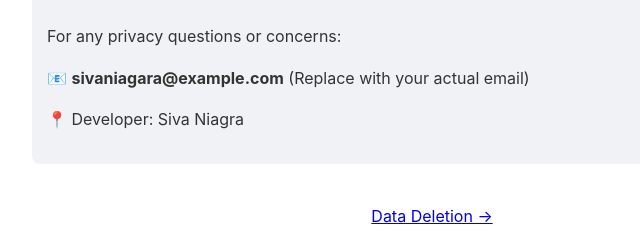
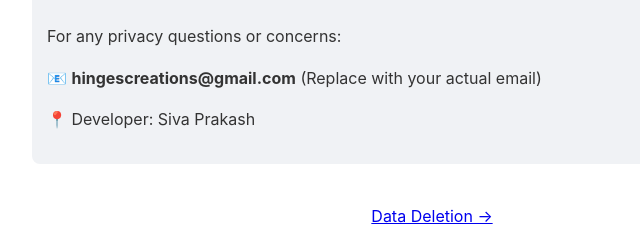
Before and after one commit to sivaniagara/hinges-privacy-policy, a plain HTML site: page index.html in a window 1280 px wide. Shown: the part 1012-1252 px from the top of the page, 208-848 px from the left. Drawn offline with Linux system fonts and the light colour scheme.

Commit message:
Update contact information in index.html

```diff
--- a/index.html
+++ b/index.html
@@ -66,8 +66,8 @@
     <h2>📞 Contact Us</h2>
     <div class="contact">
         <p>For any privacy questions or concerns:</p>
-        <p>📧 <strong>sivaniagara@example.com</strong> (Replace with your actual email)</p>
-        <p>📍 Developer: Siva Niagra</p>
+        <p>📧 <strong>hingescreations@gmail.com</strong> (Replace with your actual email)</p>
+        <p>📍 Developer: Siva Prakash</p>
     </div>
 
     <p style="margin-top: 40px; text-align: center; color: #999;">
```
